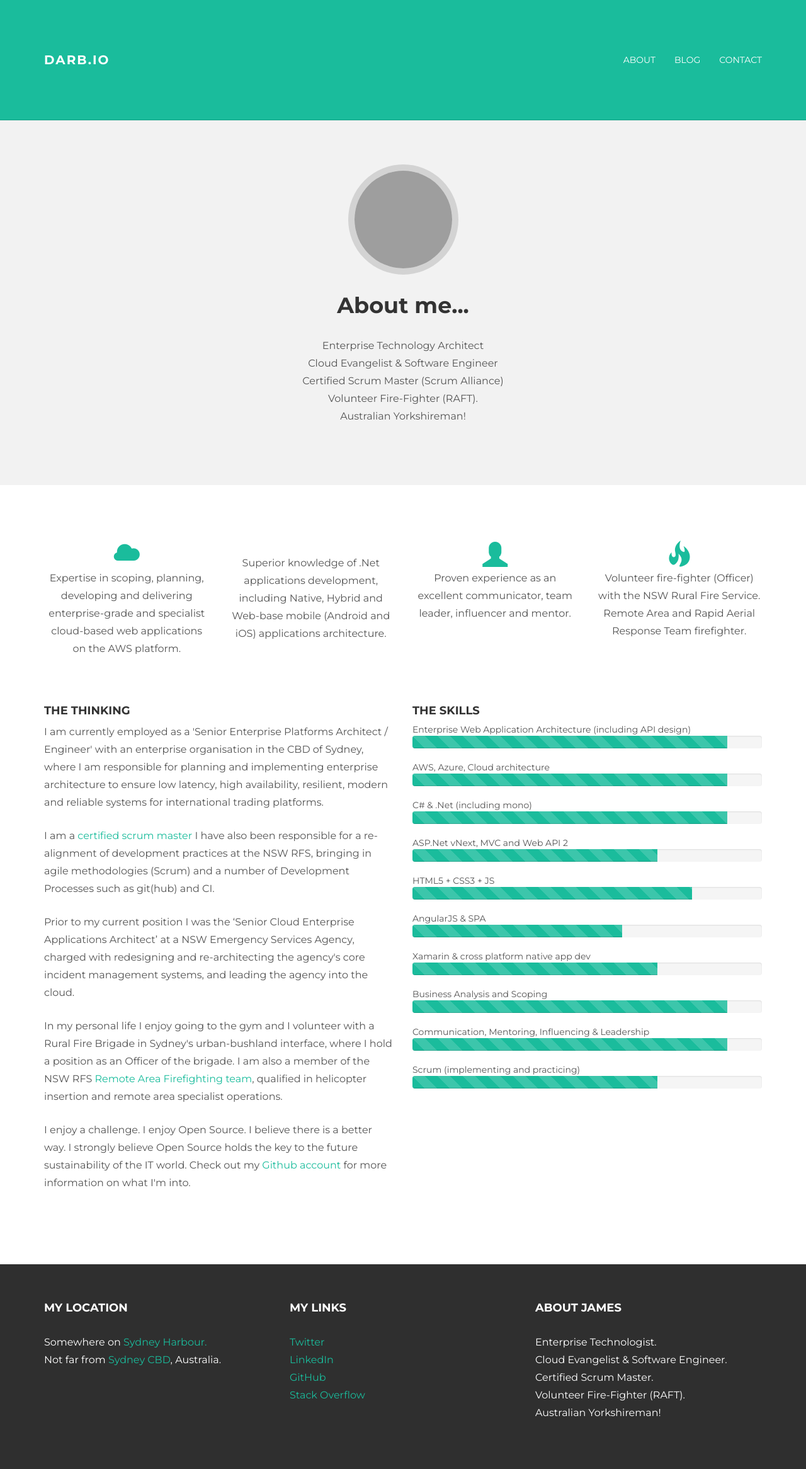
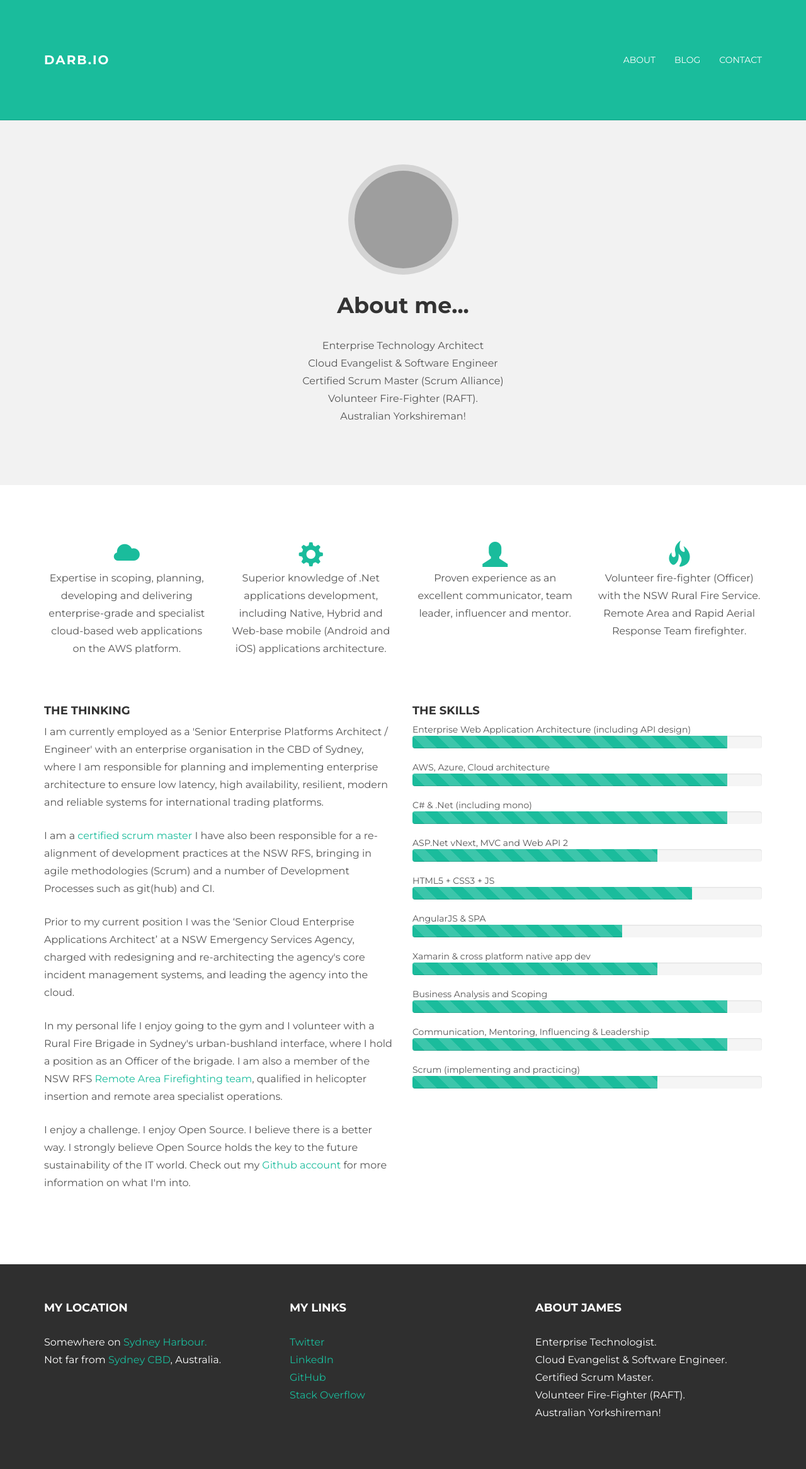
Before and after one commit to darbio/darbio.github.io, a Jekyll site: the page built from about.html, in a window 1280 px wide. Shown: the whole page at 63% size. Built offline with Jekyll 4.4.1, drawn with Linux system fonts in a browser that asks for light colours; nearby versions of some CDN libraries; grey boxes are pictures that could not be loaded.

Commit message:
Update about.html

```diff
--- a/about.html
+++ b/about.html
@@ -29,7 +29,7 @@ permalink: /about/index.html
     </div>
 
     <div class="col-lg-3">
-      <span class="glyphicon glyphicon-cogw"></span>
+      <span class="glyphicon glyphicon-cog"></span>
       <p>Superior knowledge of .Net applications development, including Native, Hybrid and Web-base mobile (Android and iOS) applications architecture.</p>
     </div>
 
```
